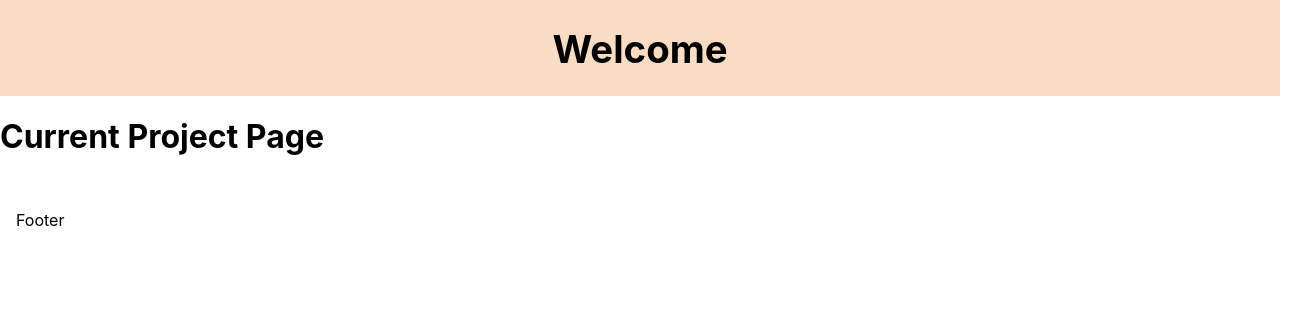
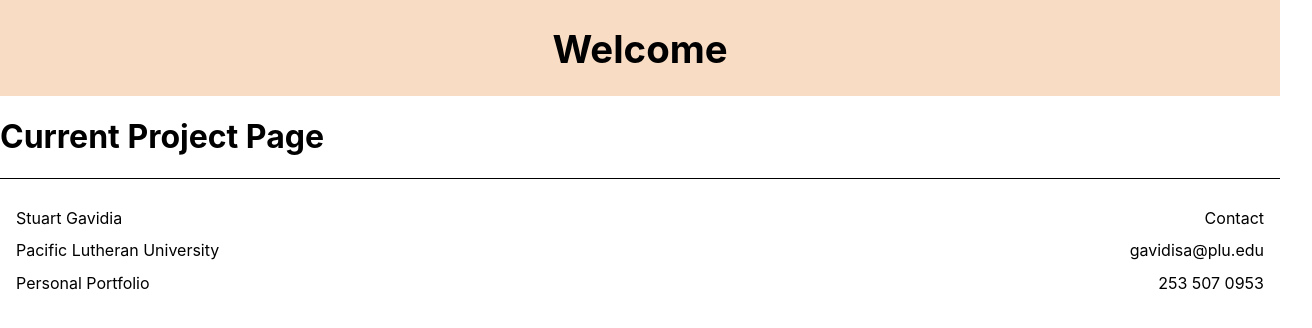
Before and after one commit to StuartGavidia/PortfolioWebsite, a React (Create React App) app: page /home/Jammming in a window 1280 px wide. Shown: the top 328 px of the page, 1312 px wide, since content can reach past the window. Built offline with nearby package versions, Linux system fonts and the light colour scheme.

Commit message:
Modify Footer

```diff
--- a/src/components/Footer/Footer.css
+++ b/src/components/Footer/Footer.css
@@ -1,6 +1,25 @@
 .footer {
-    height: 6rem;
+    height: 8rem;
     width: 100%;
     background-color: white;
+    background-color: white;
+    display: flex;
+    justify-content: space-between;
+    border-top: 0.09rem solid black;
+}
+
+.footer p {
+    margin: 0.8rem 0;
+}
+
+.footer .left {
+    width: 50%;
     padding: 1rem;
+    text-align: left;
 }
+
+.footer .right {
+    width: 50%;
+    padding: 1rem;
+    text-align: right;
+}
--- a/src/components/Footer/Footer.tsx
+++ b/src/components/Footer/Footer.tsx
@@ -4,7 +4,16 @@ import './Footer.css'
 const Footer = () => {
     return (
         <div className="footer">
-            <p>Footer</p>
+            <div className="left">
+                <p>Stuart Gavidia</p>
+                <p>Pacific Lutheran University</p>
+                <p>Personal Portfolio</p>
+            </div>
+            <div className="right">
+                <p>Contact</p>
+                <p>gavidisa@plu.edu</p>
+                <p>253 507 0953</p>
+            </div>
         </div>
     )
 }
```
